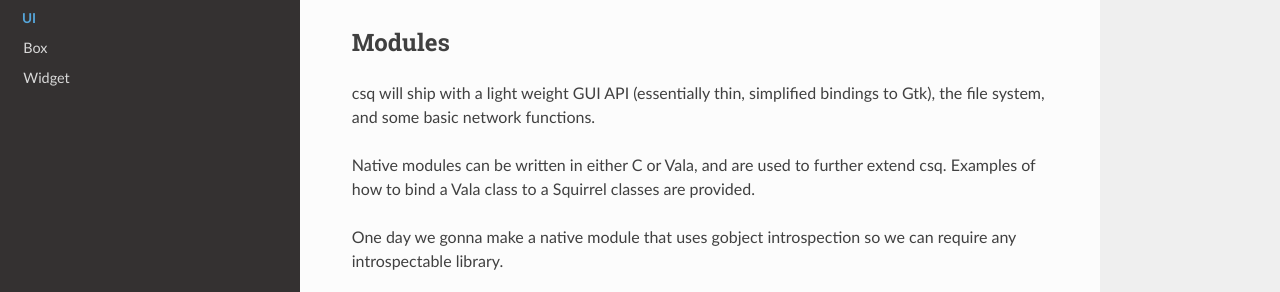
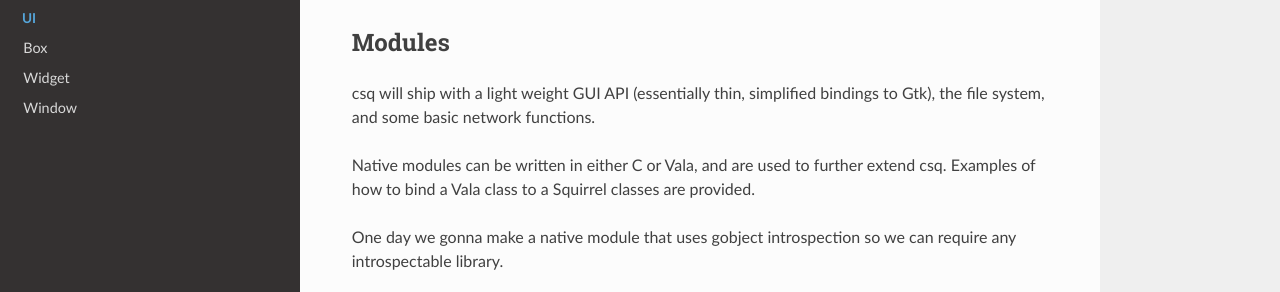
Before and after one commit to supercamel/csq, an MkDocs documentation site: the page built from docs/index.md, in a window 1280 px wide. Shown: the part 206-498 px from the top of the page. Built offline with MkDocs 1.6.1, drawn with Linux system fonts in a browser that asks for light colours; nearby versions of some CDN libraries.

Commit message:
created more window documentation

```diff
--- a/mkdocs.yml
+++ b/mkdocs.yml
@@ -5,6 +5,7 @@ nav:
     - 'ui':
         - 'Box': ui/box.md
         - 'Widget': ui/widget.md
+        - 'Window': ui/window.md
 
 theme: readthedocs
 markdown_extensions:
```
Also changed, not shown: 1 other file.
